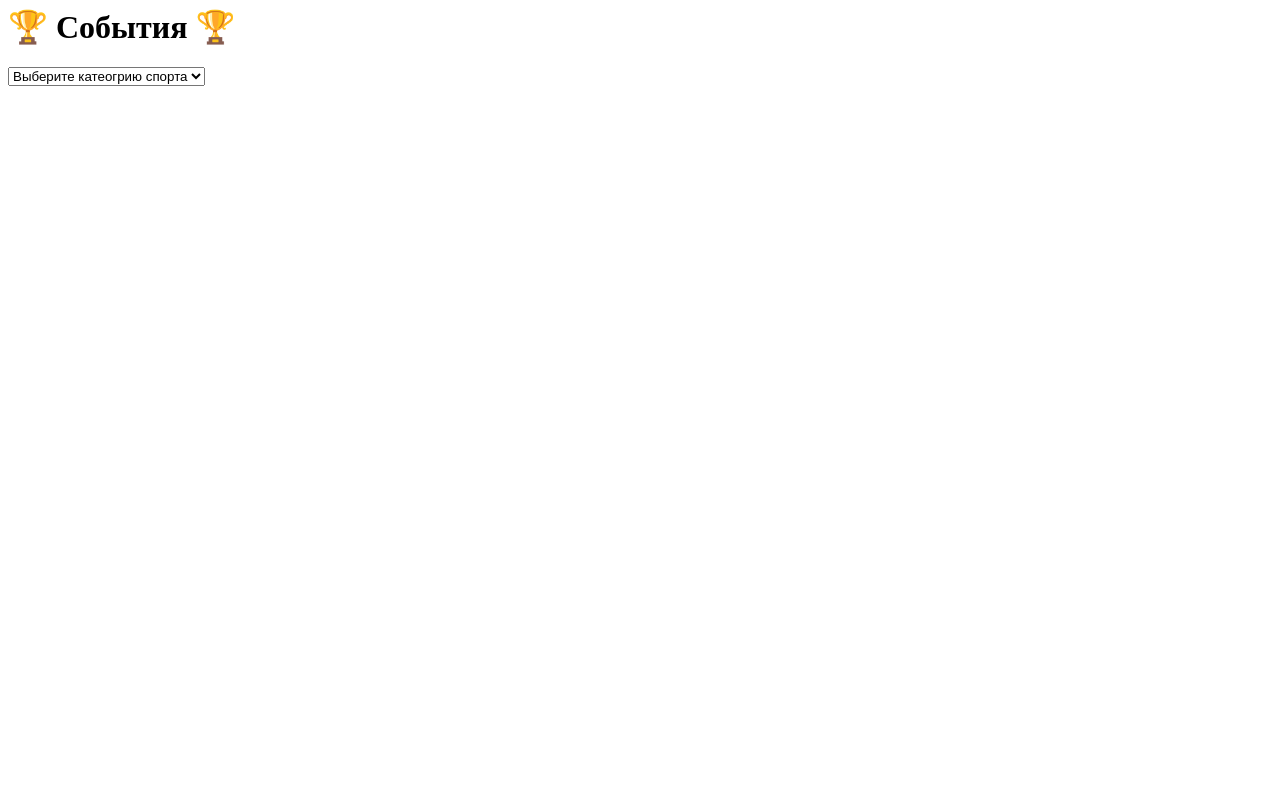
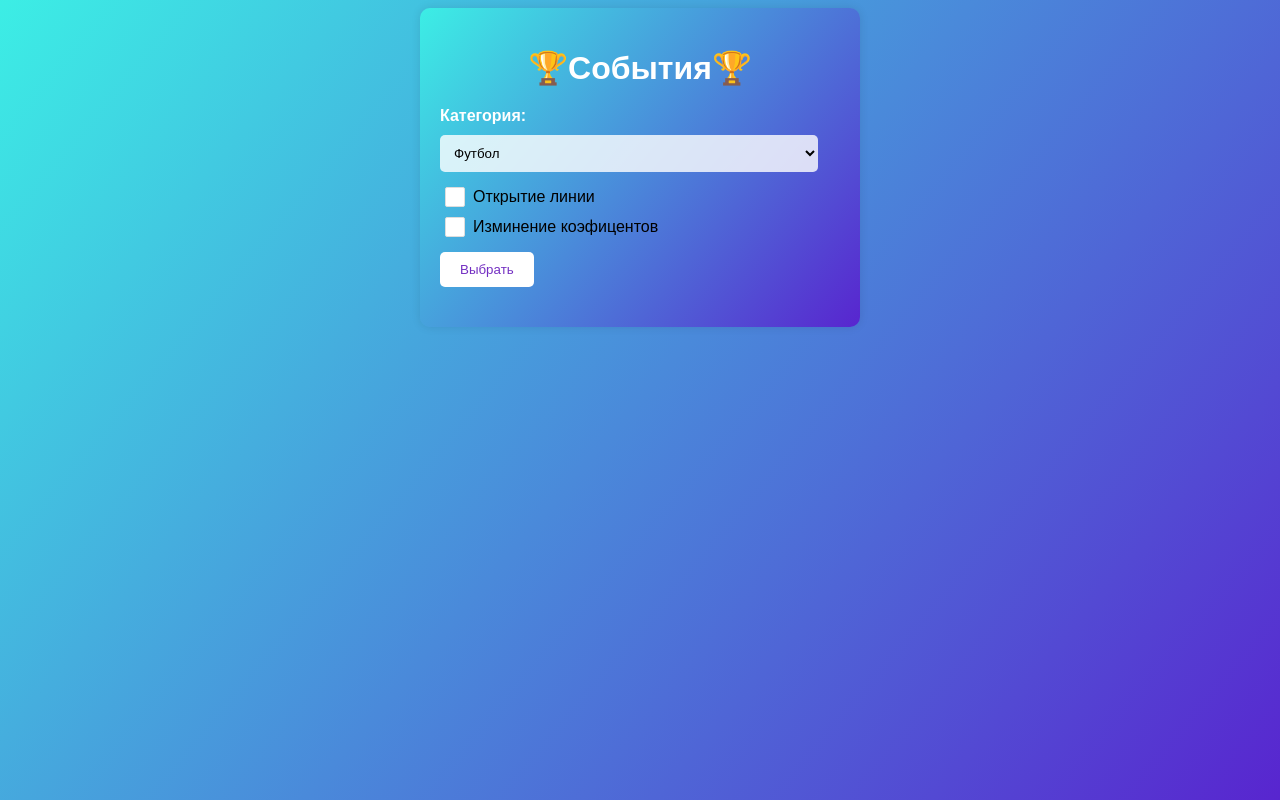
Before and after one commit to Turnsmehon/HandicapHandicapper.WebApp, a plain HTML site: page index.html in a window 1280 px wide. Drawn offline with Linux system fonts and the light colour scheme.

Commit message:
added js and deploy in tg

```diff
--- /dev/null
+++ b/CSS/body.css
@@ -0,0 +1,53 @@
+body {
+    background: linear-gradient(310deg, #5825cf, #3ceee5);
+    font-family: Arial, sans-serif;
+}
+
+.form {
+    background: linear-gradient(310deg, #5825cf, #3ceee5);
+    border-radius: 10px;
+    padding: 20px;
+    max-width: 400px;
+    margin: 0 auto;
+    box-shadow: 0 0 10px rgba(0, 0, 0, 0.1);
+}
+
+.form_title {
+    text-align: center;
+    color: #fff;
+    margin-bottom: 20px;
+}
+
+.form_group {
+    margin-bottom: 20px;
+}
+
+.form_label {
+    display: block;
+    margin-bottom: 5px;
+    font-weight: bold;
+    color: #fff;
+}
+
+.form_select {
+    width: calc(100% - 22px);
+    padding: 10px;
+    border: none;
+    border-radius: 5px;
+    margin-top: 5px;
+    background-color: rgba(255, 255, 255, 0.8);
+}
+
+.form_button {
+    background-color: #fff;
+    color: #7430c2;
+    border: none;
+    padding: 10px 20px;
+    border-radius: 5px;
+    cursor: pointer;
+    transition: background-color 0.3s ease;
+}
+
+.form_button:hover {
+    background-color: #7430c213;
+}
--- /dev/null
+++ b/CSS/checkbox.css
@@ -0,0 +1,80 @@
+.form_checkbox {
+    display: inline-block;
+    margin-right: 10px;
+    margin-bottom: 10px;
+}
+
+input[type="checkbox"]:checked,
+input[type="checkbox"]:not(:checked)
+{
+    position: absolute;
+    left: -9999px;
+}
+
+input[type="checkbox"]:checked + label,
+input[type="checkbox"]:not(:checked) + label {
+    display: inline-block;
+    position: relative;
+    padding-left: 28px;
+    line-height: 20px;
+    cursor: pointer;
+}
+
+input[type="checkbox"]:checked + label:before,
+input[type="checkbox"]:not(:checked) + label:before
+{
+    content: "";
+    position: absolute;
+    left: 0px;
+    top: 0px;
+    width: 18px;
+    height: 18px;
+    border: 1px solid #dddddd;
+    background-color: #ffffff;
+    border-radius: 2px;
+}
+
+input[type="checkbox"]:checked + label:after,
+input[type="checkbox"]:not(:checked) + label:after{
+    content: "";
+    position: absolute;
+    -webkit-transition: all 0.2s ease;
+    -moz-transition: all 0.2s ease;
+    -o-transition: all 0.2s ease;
+    transition: all 0.2s ease;
+}
+
+input[type="checkbox"]:checked + label:after,
+input[type="checkbox"]:not(:checked) + label:after {
+    left: 3px;
+    top: 4px;
+    width: 10px;
+    height: 5px;
+    border-radius: 1px;
+    border-left: 4px solid #e145a3;
+    border-bottom: 4px solid #e145a3;
+    -webkit-transform: rotate(-45deg);
+    -moz-transform: rotate(-45deg);
+    -o-transform: rotate(-45deg);
+    -ms-transform: rotate(-45deg);
+    transform: rotate(-45deg);
+}
+
+input[type="checkbox"]:not(:checked) + label:after {
+    opacity: 0;
+}
+
+input[type="checkbox"]:checked + label:after {
+    opacity: 1;
+}
+
+.checkbox_group {
+    display: flex;
+    flex-direction: column;
+    margin: 10px 0px;
+}
+
+.checkboxcontainer {
+    width: max-content;
+    margin: 5px;
+}
--- /dev/null
+++ b/JS/app.js
@@ -0,0 +1,30 @@
+let tg = window.Telegram.WebApp;
+tg.expand();
+
+
+
+let submitButton = document.getElementById('submitButton');
+submitButton.addEventListener('click', function () {
+
+    var filter = "";
+
+    var category = document.getElementById('categorySelector');
+    var lineopen = document.getElementById('lineopencheckbox');
+    var coef = document.getElementById('coefcheckbox')
+
+    tg.sendData(filter);
+});
+
+var backgrounds = [
+  "background: -webkit-linear-gradient(310deg, #4a19dd,#dcf8f0); background: linear-gradient(310deg, #4a19dd,#dcf8f0);",
+];
+
+// Выбор случайного значения из массива backgrounds
+
+//var randomIndex = Math.floor(Math.random() * (backgrounds.length + 1));
+//var randomBackground = backgrounds[randomIndex];
+//document.body.style = randomBackground;
+
+//$(document).ready(function() {
+//    $('.js-example-basic-single').select2();
+//});
--- a/index.html
+++ b/index.html
@@ -2,21 +2,35 @@
     <head>
         <meta charset="UTF-8">
         <title>Форма выбора категории</title>
+        <link rel="stylesheet" href="CSS/body.css">
+        <link rel="stylesheet" href="CSS/checkbox.css">
+        <script src="JS/app.js"></script>
     </head>
     <body>
-        <h1>🏆 События 🏆</h1>
-        <div>
-            <select name="Категория">
-                <option>Выберите катеогрию спорта</option>
-                <option value="soccer">Футбол</option>
-                <option value="hockey">Хокей</option>
-                <option value="tenis">Тенис</option>
-                <option value="bascketball">Баскетболл</option>
-                <option value="cybersport">Киберспорт</option>
-                <option value="mma">Единоборства</option>
-                <option value="boxing">Бокс</option>
-                <option value="american_football">Футбол</option>
-            </select>
-        </div>
+        <form class="form">
+            <h1 class="form_title">🏆<b>События🏆</b></h1>
+            <div class="form_group">
+                <label class="form_label">Категория:</label>
+                <select class="form_select" name="Выберите категорию:" id="categorySelector">
+                    <option value="soccer">Футбол</option>
+                    <option value="hockey">Хокей</option>
+                    <option value="baskcetball">Баскетбол</option>
+                    <option value="mma">Единоборства</option>
+                    <option value="cybersport">Киберспорт</option>
+                </select>
+                <div class="checkbox_group">
+                    <div class="checkboxcontainer">
+                        <input type="checkbox" class="form_checkbox" id="lineopencheckbox"></input>
+                        <label for="lineopencheckbox">Открытие линии</label>
+                    </div>
+
+                    <div class="checkboxcontainer">
+                        <input type="checkbox" class="form_checkbox" id="coefcheckbox"></input>
+                        <label for="coefcheckbox">Изминение коэфицентов</label>
+                    </div>
+                </div>
+                <button class="form_button" id="submitButton">Выбрать</button>
+            </div>
+        </form>
     </body>
 </html>
```
Also changed, not shown: app.js (deleted), style.css (deleted).
